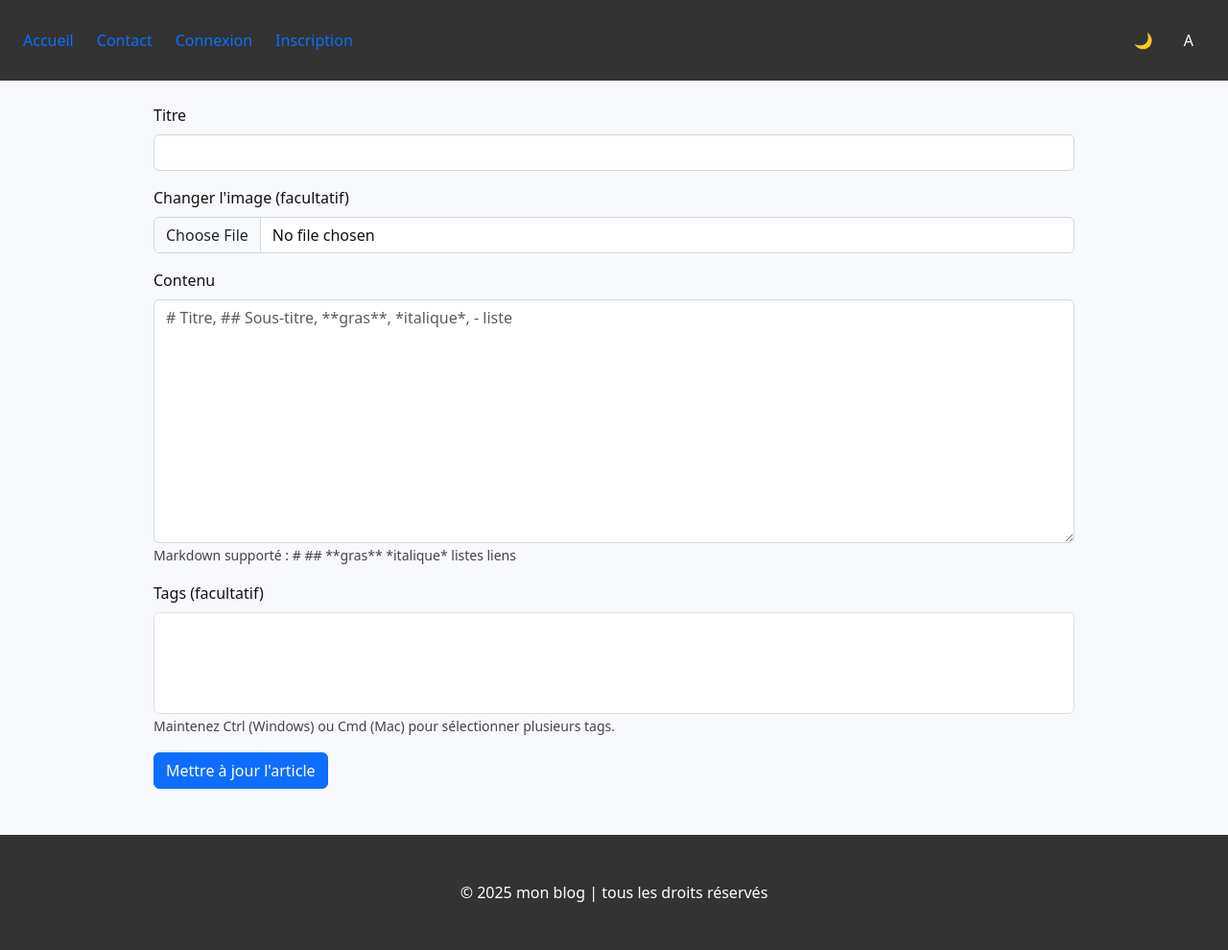
After one commit to Yvan-Dumas/Blog-projet-isi1, a PHP site: template app/views/myArticles/edit.twig in a window 1280 px wide. The commit adds this page. Shown: the whole page at 96% size. Run offline with PHP 8.4, Linux system fonts and the light colour scheme; the template is opened without the code that fills it, so the values that code supplies are empty; some libraries are stand-ins or nearby versions.

Commit message:
résolution pb muted text

```diff
--- /dev/null
+++ b/app/views/myArticles/edit.twig
@@ -0,0 +1,53 @@
+{% extends "base.html.twig" %}
+
+{% block title %}
+    {{ titre_doc }}
+{% endblock %}
+
+{% block content %}
+<h1 class="text-center my-4">{{ titre_page }}</h1>
+
+<form action="{{ base_url }}myArticles/updateArticle/{{ article.slug }}" method="post" class="mx-auto w-75 mb-5" enctype="multipart/form-data">
+    <!-- Titre -->
+    <div class="mb-3">
+        <label for="titre" class="form-label">Titre</label>
+        <input type="text" class="form-control" id="titre" name="titre" value="{{ article.titre }}" required>
+    </div>
+
+    <!-- Image -->
+    {% if article.image_une %}
+        <div class="mb-3">
+            <label class="form-label">Image actuelle</label><br>
+            <img src="{{ base_url }}{{ article.image_une }}" alt="Image à la une" class="img-fluid mb-2" style="max-width:200px;">
+        </div>
+    {% endif %}
+    <div class="mb-3">
+        <label for="image" class="form-label">Changer l'image (facultatif)</label>
+        <input type="file" id="image" name="image" class="form-control" accept="image/*">
+    </div>
+
+    <!-- Contenu Markdown -->
+    <div class="mb-3">
+        <label for="contenu" class="form-label">Contenu</label>
+        <textarea id="contenu" name="contenu" class="form-control" rows="10"
+            placeholder="# Titre, ## Sous-titre, **gras**, *italique*, - liste"
+            required>{{ article.contenu }}</textarea>
+        <small class="text-muted">
+            Markdown supporté : # ## **gras** *italique* listes liens
+        </small>
+    </div>
+
+    <!-- Tags -->
+    <div class="mb-3">
+        <label for="tags" class="form-label">Tags (facultatif)</label>
+        <select id="tags" name="tags[]" class="form-select" multiple>
+            {% for tag in tags %}
+                <option value="{{ tag.id }}" {% if tag.id in article.tags %}selected{% endif %}>{{ tag.nom_tag }}</option>
+            {% endfor %}
+        </select>
+        <small class="text-muted">Maintenez Ctrl (Windows) ou Cmd (Mac) pour sélectionner plusieurs tags.</small>
+    </div>
+
+    <button type="submit" class="btn btn-primary">Mettre à jour l'article</button>
+</form>
+{% endblock %}
--- a/app/views/myArticles/myArticles.twig
+++ b/app/views/myArticles/myArticles.twig
@@ -37,7 +37,7 @@
 							<!-- Boutons -->
 							<div class="mt-auto d-flex justify-content-end">
 								<a href="{{ base_url }}article/{{ article.slug }}" class="btn btn-primary btn-sm me-2">Lire</a>
-								<a href="{{ base_url }}article/edit/{{ article.id }}" class="btn btn-warning btn-sm me-2">Modifier</a>
+								<a href="{{ base_url }}myArticles/edit/{{ article.slug }}" class="btn btn-warning btn-sm me-2">Modifier</a>
 								<a href="{{ base_url }}myArticles/delete/{{ article.slug }}" class="btn btn-danger btn-sm">Supprimer</a>
 							</div>
 						</div>
--- a/public/css/style.css
+++ b/public/css/style.css
@@ -192,3 +192,7 @@ footer {
   box-shadow: inset 0 0 0 9999px rgba(255, 255, 255, 0.075);
   color: var(--text);
 }
+
+.text-muted{
+  color: var(--muted-text) !important;
+}
```
Also changed, not shown: app/controller/BlogController.php (+18 -0 lines), public/index.php (+7 -0 lines).
